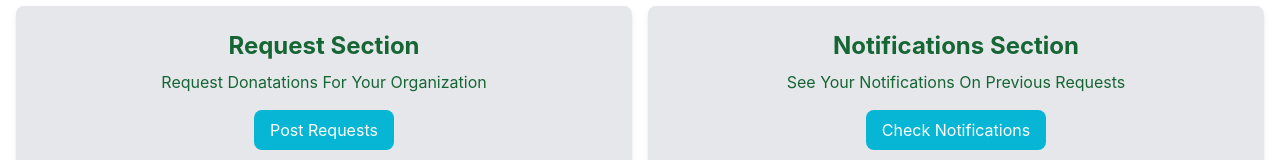
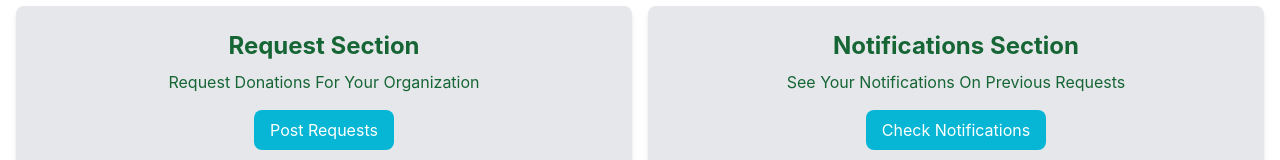
Before and after one commit to Tatos23/FC-CSEN, a React (Create React App) app: page / in a window 1280 px wide. Shown: the part 403-563 px from the top of the page. Built offline with nearby package versions, Linux system fonts and the light colour scheme.

Commit message:
fixed spelling

```diff
--- a/src/components/organization/ORCards.jsx
+++ b/src/components/organization/ORCards.jsx
@@ -10,7 +10,7 @@ const ORCards = () => {
           <Card bg = 'bg-gray-200'>
           <h2 class="text-2xl font-bold text-green-800">Request Section</h2>
             <p class="mt-2 mb-4 text-green-800">
-              Request Donatations For Your Organization
+              Request Donations For Your Organization
             </p>
             <a
               href="/postReq"
```
